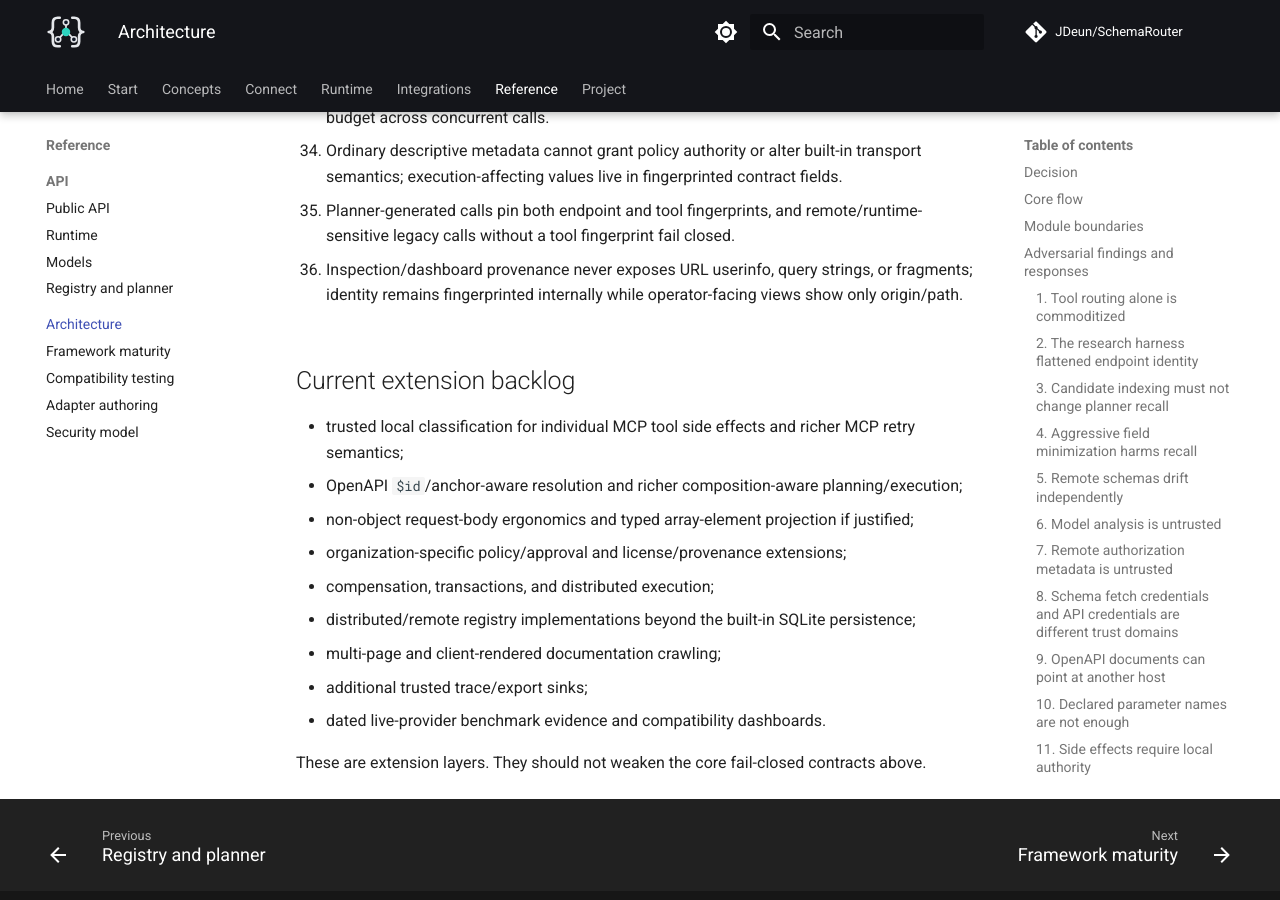
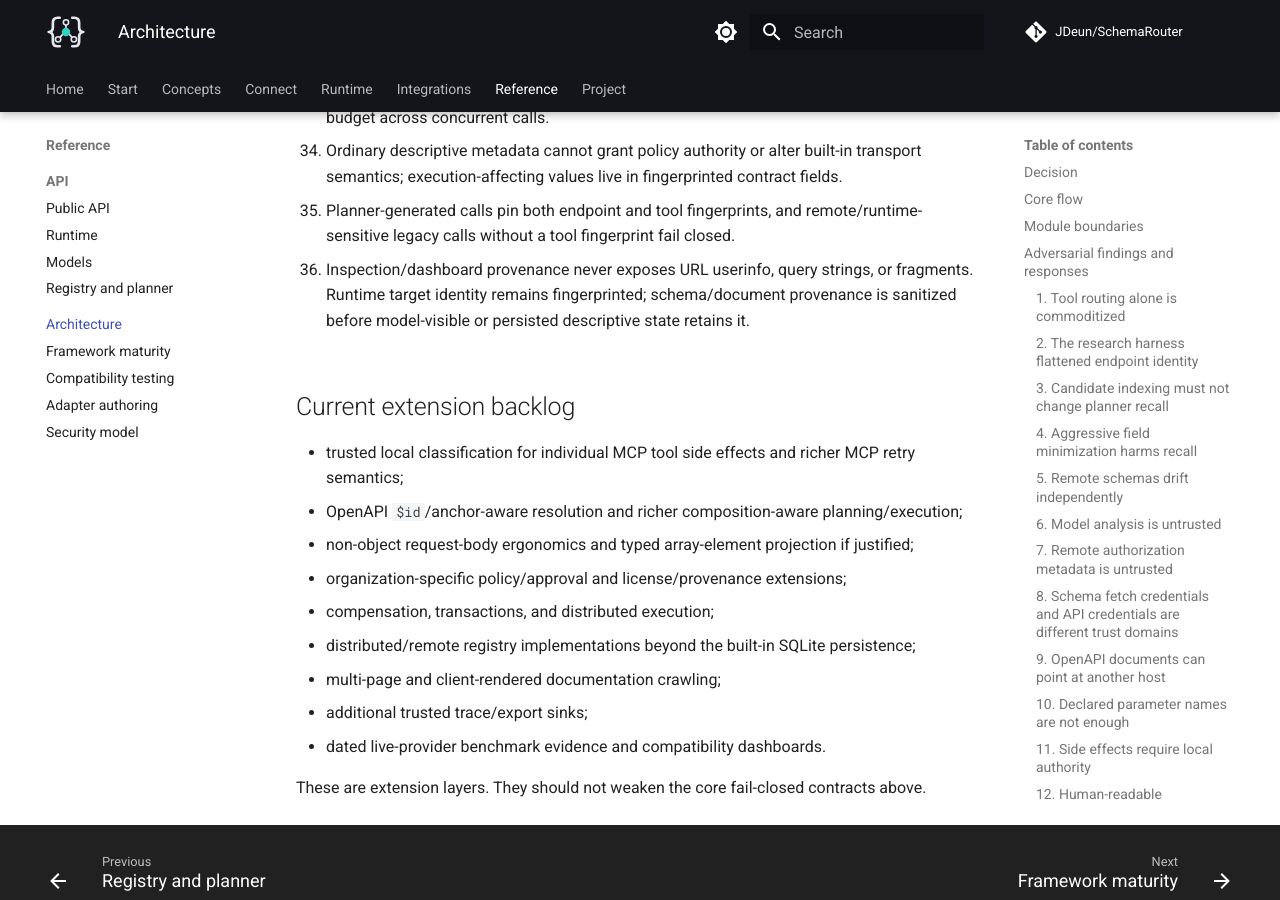
Before and after one commit to JDeun/SchemaRouter, an MkDocs documentation site: the page built from docs/architecture.md, in a window 1280 px wide and 900 px high, scrolled down 9257 px. Built offline with MkDocs 1.6.1 and Material for MkDocs 9.7.7, drawn with Linux system fonts in a browser that asks for light colours; comment, search, counter and statistics services are not loaded.

Commit message:
docs: distinguish runtime identity from sanitized provenance

```diff
--- a/docs/architecture.md
+++ b/docs/architecture.md
@@ -343,8 +343,9 @@
     semantics; execution-affecting values live in fingerprinted contract fields.
 35. Planner-generated calls pin both endpoint and tool fingerprints, and remote/runtime-sensitive
     legacy calls without a tool fingerprint fail closed.
-36. Inspection/dashboard provenance never exposes URL userinfo, query strings, or fragments;
-    identity remains fingerprinted internally while operator-facing views show only origin/path.
+36. Inspection/dashboard provenance never exposes URL userinfo, query strings, or fragments.
+    Runtime target identity remains fingerprinted; schema/document provenance is sanitized before
+    model-visible or persisted descriptive state retains it.
 
 ## Current extension backlog
 
```
